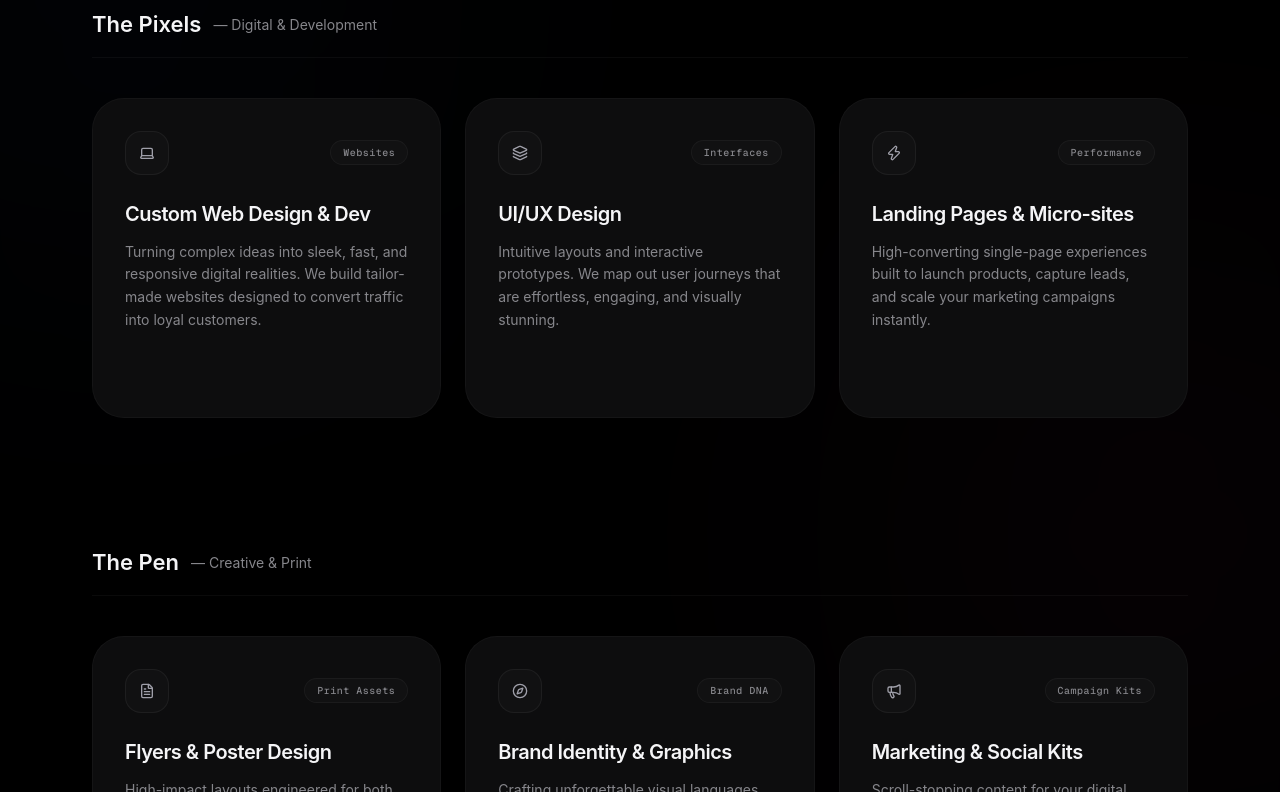
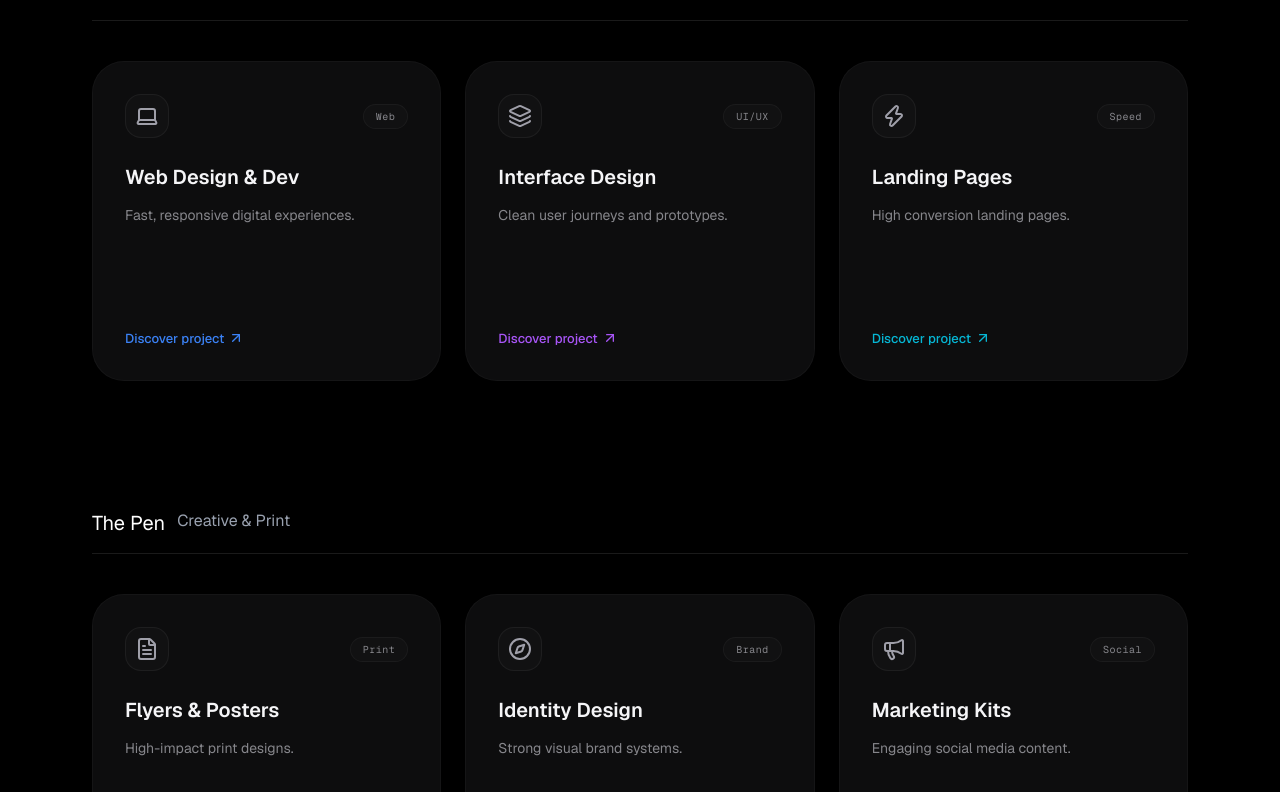
Before and after one commit to prakash89538798/pen-pixels, a Next.js app: page / in a window 1280 px wide. Shown: the part 3408-4200 px from the top of the page. Built offline with nearby package versions, Linux system fonts and the light colour scheme.

Commit message:
Update CapabilitiesServices component and package-lock

```diff
--- a/src/components/CapabilitiesServices.tsx
+++ b/src/components/CapabilitiesServices.tsx
@@ -1,7 +1,14 @@
 "use client";
 
 import React, { useState, useRef } from "react";
-import { motion, useMotionValue, useSpring, AnimatePresence } from "framer-motion";
+import {
+  motion,
+  useMotionValue,
+  useSpring,
+  AnimatePresence,
+  Variants,
+} from "framer-motion";
+
 import {
   Laptop,
   Layers,
@@ -9,7 +16,7 @@ import {
   FileText,
   Compass,
   Megaphone,
-  ArrowUpRight
+  ArrowUpRight,
 } from "lucide-react";
 
 interface ServiceCardProps {
@@ -18,14 +25,20 @@ interface ServiceCardProps {
   description: string;
   tag: string;
   imageSrc: string;
-  gradientColor: string; // Vibrant glowing accent hex
+  gradientColor: string;
 }
 
-const ServiceCard = ({ icon, title, description, tag, imageSrc, gradientColor }: ServiceCardProps) => {
+const ServiceCard = ({
+  icon,
+  title,
+  description,
+  tag,
+  imageSrc,
+  gradientColor,
+}: ServiceCardProps) => {
   const [isHovered, setIsHovered] = useState(false);
   const cardRef = useRef<HTMLDivElement>(null);
 
-  // Smooth spring physics for tracking cursor position
   const mouseX = useMotionValue(0);
   const mouseY = useMotionValue(0);
 
@@ -36,7 +49,7 @@ const ServiceCard = ({ icon, title, description, tag, imageSrc, gradientColor }:
   const handleMouseMove = (e: React.MouseEvent) => {
     if (!cardRef.current) return;
     const rect = cardRef.current.getBoundingClientRect();
-    // Position image relative to the container center
+
     mouseX.set(e.clientX - rect.left - 100);
     mouseY.set(e.clientY - rect.top - 120);
   };
@@ -47,9 +60,8 @@ const ServiceCard = ({ icon, title, description, tag, imageSrc, gradientColor }:
       onMouseMove={handleMouseMove}
       onMouseEnter={() => setIsHovered(true)}
       onMouseLeave={() => setIsHovered(false)}
-      className="group relative p-8 rounded-[32px] bg-[#0d0d0e] border border-white/[0.03] hover:bg-[#121214] hover:border-white/[0.08] transition-all duration-500 ease-out flex flex-col justify-between min-h-[320px] overflow-hidden cursor-pointer"
+      className="group relative p-8 rounded-[32px] bg-[#0d0d0e] border border-white/[0.03] hover:bg-[#121214] hover:border-white/[0.08] transition-all duration-500 flex flex-col justify-between min-h-[320px] overflow-hidden cursor-pointer"
     >
-      {/* Dynamic Vibrant Ambient Light Mesh behind text */}
       <div
         className="absolute -top-20 -right-20 w-48 h-48 rounded-full opacity-0 group-hover:opacity-20 transition-opacity duration-700 blur-[50px] pointer-events-none"
         style={{ backgroundColor: gradientColor }}
@@ -57,58 +69,50 @@ const ServiceCard = ({ icon, title, description, tag, imageSrc, gradientColor }:
 
       <div className="space-y-6 relative z-10">
         <div className="flex justify-between items-center">
-          <div
-            className="w-11 h-11 rounded-2xl bg-white/[0.02] border border-white/[0.05] flex items-center justify-center text-[#86868b] group-hover:text-[#000] transition-all duration-500"
-            style={{ '--hover-bg': gradientColor } as React.CSSProperties}
-          >
-            <div className="absolute inset-0 rounded-2xl scale-0 group-hover:scale-100 transition-transform duration-500 ease-[0.25,1,0.5,1]" style={{ backgroundColor: gradientColor }} />
-            <span className="relative z-10 text-zinc-400 group-hover:text-black transition-colors duration-300">{icon}</span>
+          <div className="w-11 h-11 rounded-2xl bg-white/[0.02] border border-white/[0.05] flex items-center justify-center">
+            <span className="text-zinc-400">{icon}</span>
           </div>
-          <span className="font-mono text-[10px] tracking-wider text-[#86868b] font-medium bg-white/[0.02] border border-white/[0.04] px-3 py-1 rounded-full">
+
+          <span className="font-mono text-[10px] tracking-wider text-[#86868b] bg-white/[0.02] border border-white/[0.04] px-3 py-1 rounded-full">
             {tag}
           </span>
         </div>
 
         <div className="space-y-3">
-          <h4 className="text-[20px] font-semibold text-[#f5f5f7] tracking-tight group-hover:text-white transition-colors duration-300">
+          <h4 className="text-[20px] font-semibold text-[#f5f5f7]">
             {title}
           </h4>
-          <p className="text-[14px] text-[#86868b] leading-relaxed group-hover:text-[#e8e8ed] transition-colors duration-500">
+          <p className="text-[14px] text-[#86868b] leading-relaxed">
             {description}
           </p>
         </div>
       </div>
 
-      {/* Interactive Learn More Tag */}
-      <div className="pt-6 flex items-center gap-1 font-sans text-[13px] font-medium text-[#2997ff] transform translate-y-2 opacity-0 group-hover:translate-y-0 group-hover:opacity-100 transition-all duration-500 mt-auto relative z-10">
+      <div className="pt-6 flex items-center gap-1 text-[13px] font-medium mt-auto relative z-10">
         <span style={{ color: gradientColor }}>Discover project</span>
         <ArrowUpRight className="w-4 h-4" style={{ color: gradientColor }} />
       </div>
 
-      {/* Floating Vibrant Image Card Engine */}
       <AnimatePresence>
         {isHovered && (
           <motion.div
-            style={{
-              left: imageX,
-              top: imageY,
-            }}
+            style={{ left: imageX, top: imageY }}
             initial={{ opacity: 0, scale: 0.6, rotate: -5 }}
             animate={{ opacity: 1, scale: 1, rotate: 2 }}
             exit={{ opacity: 0, scale: 0.6, rotate: 0 }}
             transition={{ type: "spring", stiffness: 300, damping: 25 }}
             className="absolute z-20 w-[200px] h-[240px] pointer-events-none rounded-2xl overflow-hidden shadow-[0_30px_60px_rgba(0,0,0,0.8)] border border-white/10 hidden lg:block"
           >
-            {/* Vibrant colorful gradient backdrop inside image portal */}
             <div
-              className="absolute inset-0 opacity-40 blur-xl animate-pulse scale-120"
-              style={{ background: `radial-gradient(circle, ${gradientColor} 0%, transparent 70%)` }}
+              className="absolute inset-0 opacity-40 blur-xl"
+              style={{
+                background: `radial-gradient(circle, ${gradientColor} 0%, transparent 70%)`,
+              }}
             />
-            {/* Rendered Mock Image Background */}
             <img
               src={imageSrc}
               alt={title}
-              className="w-full h-full object-cover relative z-10 transform scale-105 group-hover:scale-100 transition-transform duration-700"
+              className="w-full h-full object-cover"
             />
           </motion.div>
         )}
@@ -118,125 +122,121 @@ const ServiceCard = ({ icon, title, description, tag, imageSrc, gradientColor }:
 };
 
 export default function CapabilitiesServices() {
-  const containerVariants = {
+  const containerVariants: Variants = {
     hidden: { opacity: 0 },
     visible: {
       opacity: 1,
-      transition: { staggerChildren: 0.1 }
-    }
+      transition: { staggerChildren: 0.1 },
+    },
   };
 
-  const itemVariants = {
+  const itemVariants: Variants = {
     hidden: { opacity: 0, y: 50 },
     visible: {
       opacity: 1,
       y: 0,
-      transition: { duration: 0.8, ease: [0.25, 1, 0.5, 1] }
-    }
+      transition: {
+        duration: 0.9,
+        ease: "easeOut",
+      },
+    },
   };
 
   return (
-    <section id="services" className="relative py-32 md:py-44 bg-[#000000] overflow-hidden font-[-apple-system,BlinkMacSystemFont,'Segoe_UI',Roboto,sans-serif]">
-
-      {/* Luxury Color-pop ambient lights floating deeply behind the canvas */}
-      <div className="absolute top-[20%] left-[-10%] w-[500px] h-[500px] bg-[#3b82f6]/[0.03] blur-[150px] pointer-events-none rounded-full" />
-      <div className="absolute bottom-[20%] right-[-10%] w-[500px] h-[500px] bg-[#ec4899]/[0.03] blur-[150px] pointer-events-none rounded-full" />
-
+    <section className="relative py-32 md:py-44 bg-black overflow-hidden">
       <div className="max-w-[1160px] mx-auto px-6 md:px-8 relative z-10">
-
-        {/* Apple Editorial Centered Header Layout */}
-        <div className="text-center space-y-4 max-w-[760px] mx-auto border-b border-white/[0.06] pb-20 md:pb-24">
-          <span className="text-[12px] font-semibold uppercase tracking-[0.2em] text-[#86868b]">
+        <div className="text-center space-y-4 max-w-[760px] mx-auto border-b border-white/10 pb-20">
+          <span className="text-[12px] uppercase tracking-widest text-gray-400">
             Capabilities
           </span>
-          <h2 className="text-[42px] sm:text-[60px] font-semibold tracking-tight text-[#f5f5f7] leading-[1.06]">
+
+          <h2 className="text-[42px] sm:text-[60px] font-semibold text-white">
             Designed to elevate your brand.
           </h2>
-          <p className="text-[19px] sm:text-[22px] text-[#86868b] leading-relaxed font-normal pt-2 max-w-[620px] mx-auto">
-            From high-performance digital ecosystems to striking print media, we blend technical precision with artistic mastery.
+
+          <p className="text-[18px] text-gray-400">
+            From digital systems to print media, we build modern experiences.
           </p>
         </div>
 
-        {/* Pillars Stack */}
         <motion.div
           variants={containerVariants}
           initial="hidden"
           whileInView="visible"
-          viewport={{ once: true, margin: "-120px" }}
-          className="space-y-32 pt-20 md:pt-24"
+          viewport={{ once: true }}
+          className="space-y-32 pt-20"
         >
-
-          {/* Pillar 1: The Pixels */}
           <motion.div variants={itemVariants} className="space-y-10">
-            <div className="flex items-center gap-3 border-b border-white/[0.04] pb-4">
-              <h3 className="text-[22px] font-semibold text-[#f5f5f7]">The Pixels</h3>
-              <span className="text-[14px] text-[#86868b] font-normal">— Digital & Development</span>
+            <div className="flex gap-3 border-b border-white/10 pb-4">
+              <h3 className="text-xl text-white">The Pixels</h3>
+              <span className="text-gray-400">Digital & Development</span>
             </div>
 
-            <div className="grid grid-cols-1 md:grid-cols-2 lg:grid-cols-3 gap-6">
+            <div className="grid md:grid-cols-2 lg:grid-cols-3 gap-6">
               <ServiceCard
-                icon={<Laptop className="w-4 h-4" />}
-                tag="Websites"
-                title="Custom Web Design & Dev"
-                description="Turning complex ideas into sleek, fast, and responsive digital realities. We build tailor-made websites designed to convert traffic into loyal customers."
-                gradientColor="#3b82f6" // Vibrant Electric Blue
-                imageSrc="https://images.unsplash.com/photo-1618005182384-a83a8bd57fbe?q=80&w=600&auto=format&fit=crop"
+                icon={<Laptop />}
+                tag="Web"
+                title="Web Design & Dev"
+                description="Fast, responsive digital experiences."
+                gradientColor="#3b82f6"
+                imageSrc="https://images.unsplash.com/photo-1618005182384-a83a8bd57fbe"
               />
+
               <ServiceCard
-                icon={<Layers className="w-4 h-4" />}
-                tag="Interfaces"
-                title="UI/UX Design"
-                description="Intuitive layouts and interactive prototypes. We map out user journeys that are effortless, engaging, and visually stunning."
-                gradientColor="#a855f7" // Vibrant Royal Purple
-                imageSrc="https://images.unsplash.com/photo-1634973357973-f2ed255753e1?q=80&w=600&auto=format&fit=crop"
+                icon={<Layers />}
+                tag="UI/UX"
+                title="Interface Design"
+                description="Clean user journeys and prototypes."
+                gradientColor="#a855f7"
+                imageSrc="https://images.unsplash.com/photo-1634973357973-f2ed255753e1"
               />
+
               <ServiceCard
-                icon={<Zap className="w-4 h-4" />}
-                tag="Performance"
-                title="Landing Pages & Micro-sites"
-                description="High-converting single-page experiences built to launch products, capture leads, and scale your marketing campaigns instantly."
-                gradientColor="#06b6d4" // Vibrant Cyan Electric
-                imageSrc="https://images.unsplash.com/photo-1600132806370-bf17e65e942f?q=80&w=600&auto=format&fit=crop"
+                icon={<Zap />}
+                tag="Speed"
+                title="Landing Pages"
+                description="High conversion landing pages."
+                gradientColor="#06b6d4"
+                imageSrc="https://images.unsplash.com/photo-1600132806370-bf17e65e942f"
               />
             </div>
           </motion.div>
 
-
-          {/* Pillar 2: The Pen */}
           <motion.div variants={itemVariants} className="space-y-10">
-            <div className="flex items-center gap-3 border-b border-white/[0.04] pb-4">
-              <h3 className="text-[22px] font-semibold text-[#f5f5f7]">The Pen</h3>
-              <span className="text-[14px] text-[#86868b] font-normal">— Creative & Print</span>
+            <div className="flex gap-3 border-b border-white/10 pb-4">
+              <h3 className="text-xl text-white">The Pen</h3>
+              <span className="text-gray-400">Creative & Print</span>
             </div>
 
-            <div className="grid grid-cols-1 md:grid-cols-2 lg:grid-cols-3 gap-6">
+            <div className="grid md:grid-cols-2 lg:grid-cols-3 gap-6">
               <ServiceCard
-                icon={<FileText className="w-4 h-4" />}
-                tag="Print Assets"
-                title="Flyers & Poster Design"
-                description="High-impact layouts engineered for both digital distribution and physical print. We create visual assets that demand attention in any crowd."
-                gradientColor="#ec4899" // Vibrant Hot Pink
-                imageSrc="https://images.unsplash.com/photo-1626785774573-4b799315345d?q=80&w=600&auto=format&fit=crop"
+                icon={<FileText />}
+                tag="Print"
+                title="Flyers & Posters"
+                description="High-impact print designs."
+                gradientColor="#ec4899"
+                imageSrc="https://images.unsplash.com/photo-1626785774573-4b799315345d"
               />
+
               <ServiceCard
-                icon={<Compass className="w-4 h-4" />}
-                tag="Brand DNA"
-                title="Brand Identity & Graphics"
-                description="Crafting unforgettable visual languages. From custom logo suites to comprehensive brand guidelines, we establish your signature style."
-                gradientColor="#f97316" // Vibrant Bright Orange
-                imageSrc="https://images.unsplash.com/photo-1611162617213-7d7a39e9b1d7?q=80&w=600&auto=format&fit=crop"
+                icon={<Compass />}
+                tag="Brand"
+                title="Identity Design"
+                description="Strong visual brand systems."
+                gradientColor="#f97316"
+                imageSrc="https://images.unsplash.com/photo-1611162617213-7d7a39e9b1d7"
               />
+
               <ServiceCard
-                icon={<Megaphone className="w-4 h-4" />}
-                tag="Campaign Kits"
-                title="Marketing & Social Kits"
-                description="Scroll-stopping content for your digital channels. We design cohesive templates, ad creatives, and promotional banners that drive engagement."
-                gradientColor="#10b981" // Vibrant Neon Emerald
-                imageSrc="https://images.unsplash.com/photo-1616469829581-73993eb86b02?q=80&w=600&auto=format&fit=crop"
+                icon={<Megaphone />}
+                tag="Social"
+                title="Marketing Kits"
+                description="Engaging social media content."
+                gradientColor="#10b981"
+                imageSrc="https://images.unsplash.com/photo-1616469829581-73993eb86b02"
               />
             </div>
           </motion.div>
-
         </motion.div>
       </div>
     </section>
```
Also changed, not shown: 1 other file (tests, documents, lock files or other folders).
